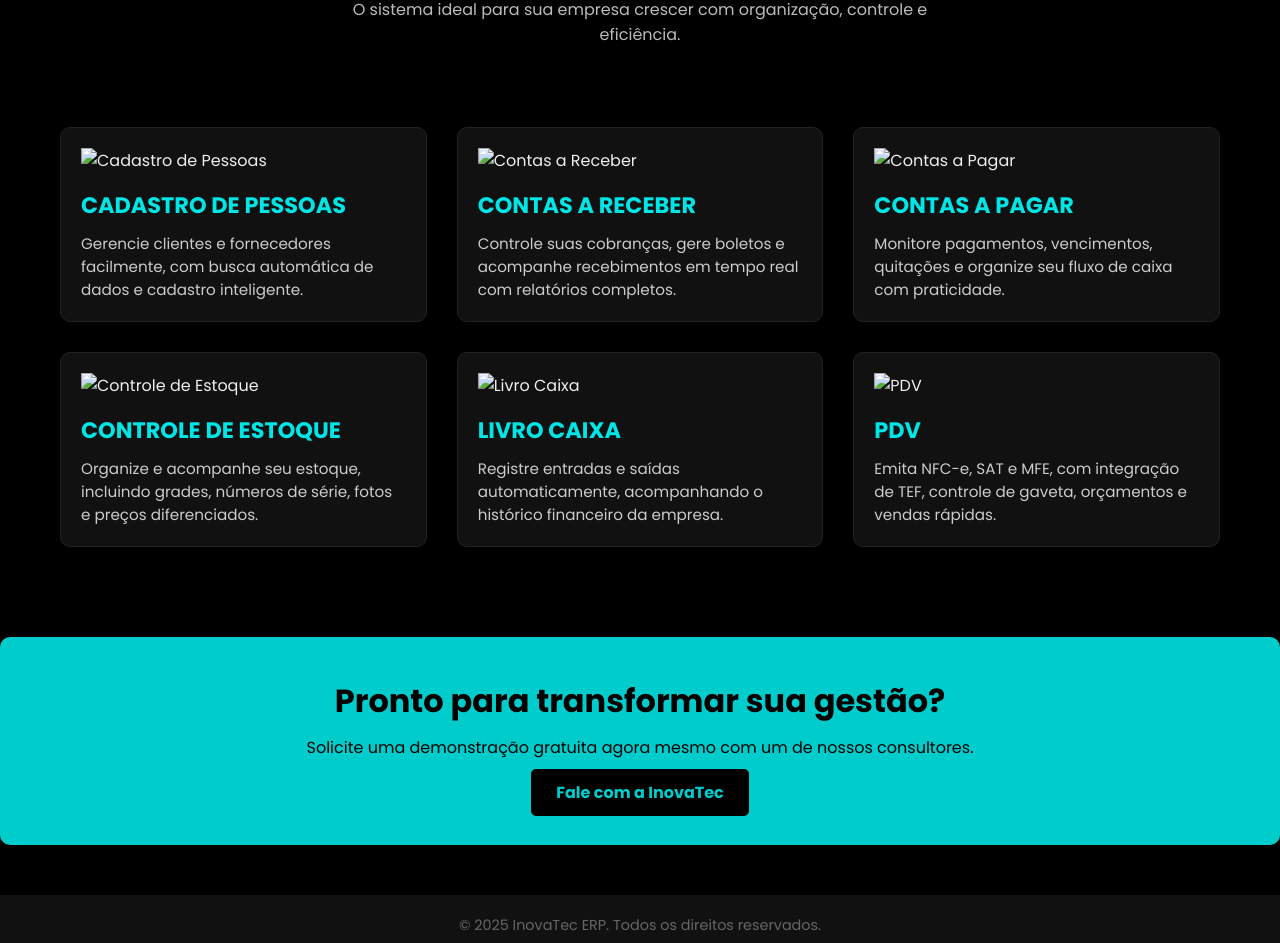
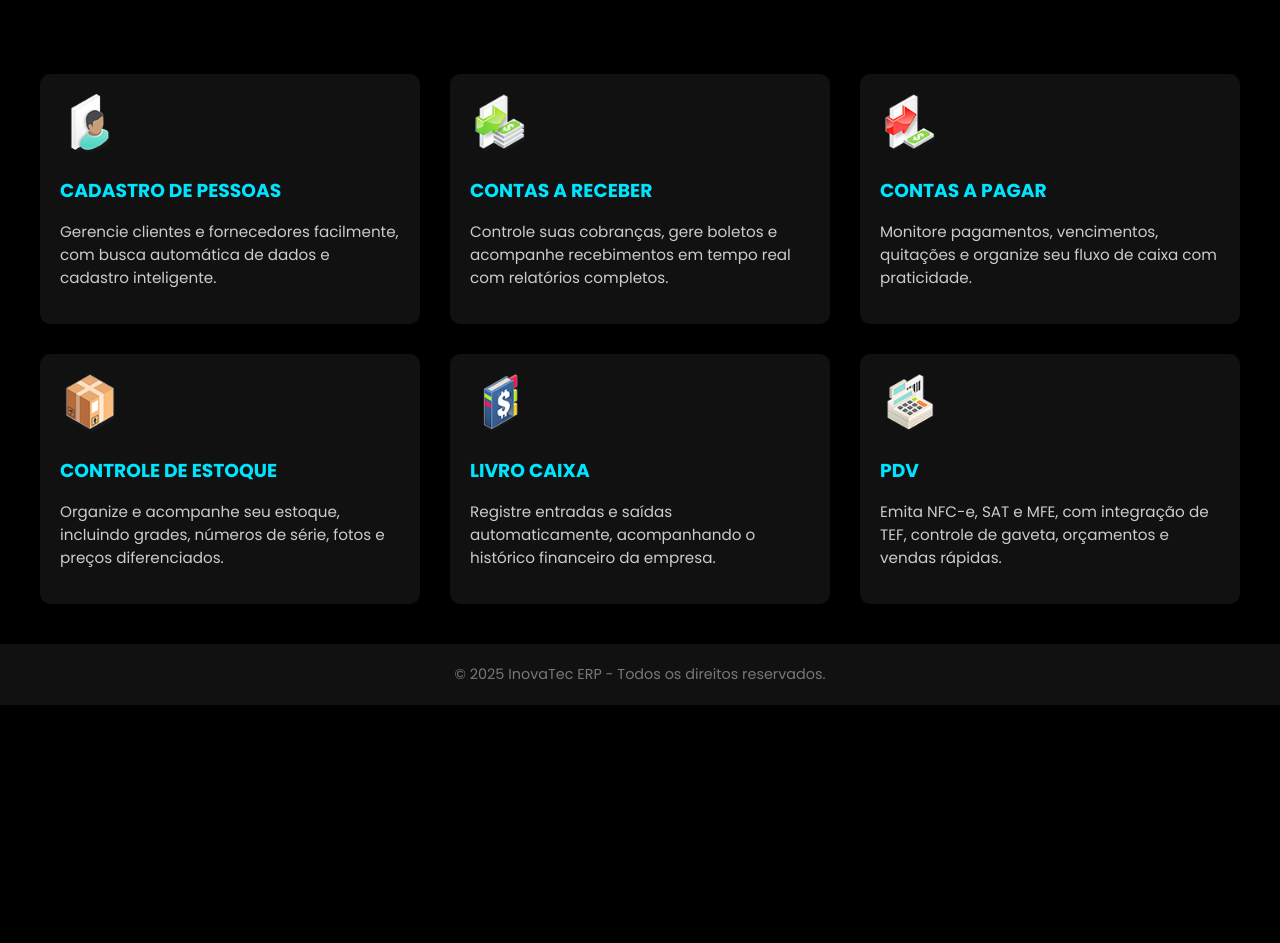
Before and after one commit to caiosouzaa18/tabela1, a plain HTML site: page index.html in a window 1280 px wide. Shown: the part 190-1133 px from the top of the page. After the commit the page ends 895 px from the top, so only its background shows below. Drawn offline with Linux system fonts and the light colour scheme.

Commit message:
Update index.html

```diff
--- a/index.html
+++ b/index.html
@@ -1,155 +1,125 @@
 <!DOCTYPE html>
 <html lang="pt-br">
 <head>
-  <meta charset="utf-8">
-  <title>InovaTec ERP - O SOFTWARE COMPLETO PARA SUA EMPRESA!</title>
-  <meta name="viewport" content="width=device-width, initial-scale=1">
+  <meta charset="UTF-8">
+  <meta name="viewport" content="width=device-width, initial-scale=1.0">
+  <title>InovaTec ERP</title>
   <link href="https://fonts.googleapis.com/css2?family=Poppins:wght@400;600;700&display=swap" rel="stylesheet">
-  <link rel="shortcut icon" href="favicon.png">
   <style>
-    * {
+    body {
       margin: 0;
-      padding: 0;
-      box-sizing: border-box;
+      font-family: 'Poppins', sans-serif;
+      background-color: #000;
+      color: #fff;
     }
-    body {
-      background-color: #000;
-      color: #eee;
-      font-family: 'Poppins', sans-serif;
-    }
+
     header {
       text-align: center;
-      padding: 40px 20px;
+      padding: 30px 20px;
     }
+
     header img {
-      width: 150px;
-      margin-bottom: 20px;
+      width: 180px;
     }
+
     header h1 {
-      color: #fff;
-      font-size: 2.5em;
+      margin-top: 10px;
+      color: #00e5ff;
+      font-size: 2.5rem;
     }
-    header p {
-      color: #bbb;
-      max-width: 600px;
-      margin: 10px auto 0;
-    }
-    .container {
+
+    .features {
+      display: grid;
+      grid-template-columns: repeat(auto-fit, minmax(300px, 1fr));
+      gap: 30px;
+      padding: 40px;
       max-width: 1200px;
       margin: auto;
-      padding: 40px 20px;
     }
-    .modules {
-      display: grid;
-      grid-template-columns: repeat(auto-fit, minmax(320px, 1fr));
-      gap: 30px;
-    }
-    .module {
+
+    .feature {
       background-color: #111;
       border-radius: 10px;
       padding: 20px;
-      transition: transform 0.3s;
-      border: 1px solid #222;
+      transition: transform 0.3s ease;
+      box-shadow: 0 4px 20px rgba(0,0,0,0.5);
     }
-    .module:hover {
+
+    .feature:hover {
       transform: translateY(-5px);
     }
-    .module img {
-      width: 50px;
-      margin-bottom: 15px;
+
+    .feature img {
+      width: 60px;
     }
-    .module h3 {
-      color: #00e6e6;
+
+    .feature h3 {
+      color: #00e5ff;
+      margin-top: 15px;
       margin-bottom: 10px;
-      font-size: 1.4em;
     }
-    .module p {
+
+    .feature p {
       color: #ccc;
-      font-size: 0.95em;
+      font-size: 0.95rem;
     }
-    .cta {
-      text-align: center;
-      background-color: #00cccc;
-      padding: 40px 20px;
-      border-radius: 10px;
-      margin: 50px 0;
-    }
-    .cta h2 {
-      color: #000;
-      font-size: 2em;
-    }
-    .cta p {
-      color: #000;
-      margin: 10px 0 20px;
-    }
-    .cta a {
-      background: #000;
-      color: #00cccc;
-      padding: 12px 25px;
-      text-decoration: none;
-      border-radius: 5px;
-      font-weight: bold;
-    }
+
     footer {
-      background: #111;
-      color: #666;
       text-align: center;
       padding: 20px;
-      font-size: 0.9em;
+      background-color: #111;
+      color: #777;
+      font-size: 0.9rem;
     }
   </style>
 </head>
 <body>
 
 <header>
-    <img src="logo.png" alt="Logo InovaTec ERP">
+  <img src="logo.png" alt="Logo InovaTec">
   <h1>InovaTec ERP</h1>
-    <p>O sistema ideal para sua empresa crescer com organização, controle e eficiência.</p>
 </header>
 
-  <div class="container">
-    <div class="modules">
-      <div class="module">
-        <img src="icons/cadastro.png" alt="Cadastro de Pessoas">
+<section class="features">
+  <div class="feature">
+    <img src="cadastro.png" alt="Cadastro de Pessoas">
     <h3>CADASTRO DE PESSOAS</h3>
     <p>Gerencie clientes e fornecedores facilmente, com busca automática de dados e cadastro inteligente.</p>
   </div>
-      <div class="module">
-        <img src="icons/contas-receber.png" alt="Contas a Receber">
+
+  <div class="feature">
+    <img src="contas-receber.png" alt="Contas a Receber">
     <h3>CONTAS A RECEBER</h3>
     <p>Controle suas cobranças, gere boletos e acompanhe recebimentos em tempo real com relatórios completos.</p>
   </div>
-      <div class="module">
-        <img src="icons/contas-pagar.png" alt="Contas a Pagar">
+
+  <div class="feature">
+    <img src="contas-pagar.png" alt="Contas a Pagar">
     <h3>CONTAS A PAGAR</h3>
     <p>Monitore pagamentos, vencimentos, quitações e organize seu fluxo de caixa com praticidade.</p>
   </div>
-      <div class="module">
-        <img src="icons/estoque.png" alt="Controle de Estoque">
+
+  <div class="feature">
+    <img src="estoque.png" alt="Controle de Estoque">
     <h3>CONTROLE DE ESTOQUE</h3>
     <p>Organize e acompanhe seu estoque, incluindo grades, números de série, fotos e preços diferenciados.</p>
   </div>
-      <div class="module">
-        <img src="icons/livro-caixa.png" alt="Livro Caixa">
+
+  <div class="feature">
+    <img src="livro-caixa.png" alt="Livro Caixa">
     <h3>LIVRO CAIXA</h3>
     <p>Registre entradas e saídas automaticamente, acompanhando o histórico financeiro da empresa.</p>
   </div>
-      <div class="module">
-        <img src="icons/pdv.png" alt="PDV">
+
+  <div class="feature">
+    <img src="pdv.png" alt="PDV">
     <h3>PDV</h3>
     <p>Emita NFC-e, SAT e MFE, com integração de TEF, controle de gaveta, orçamentos e vendas rápidas.</p>
   </div>
-    </div>
-  </div>
-
-  <div class="cta">
-    <h2>Pronto para transformar sua gestão?</h2>
-    <p>Solicite uma demonstração gratuita agora mesmo com um de nossos consultores.</p>
-    <a href="#contato">Fale com a InovaTec</a>
-  </div>
+</section>
 
 <footer>
-    <p>&copy; 2025 InovaTec ERP. Todos os direitos reservados.</p>
+  &copy; 2025 InovaTec ERP - Todos os direitos reservados.
 </footer>
 
 </body>
```
Lines whose indentation alone changed are shown as unchanged.
